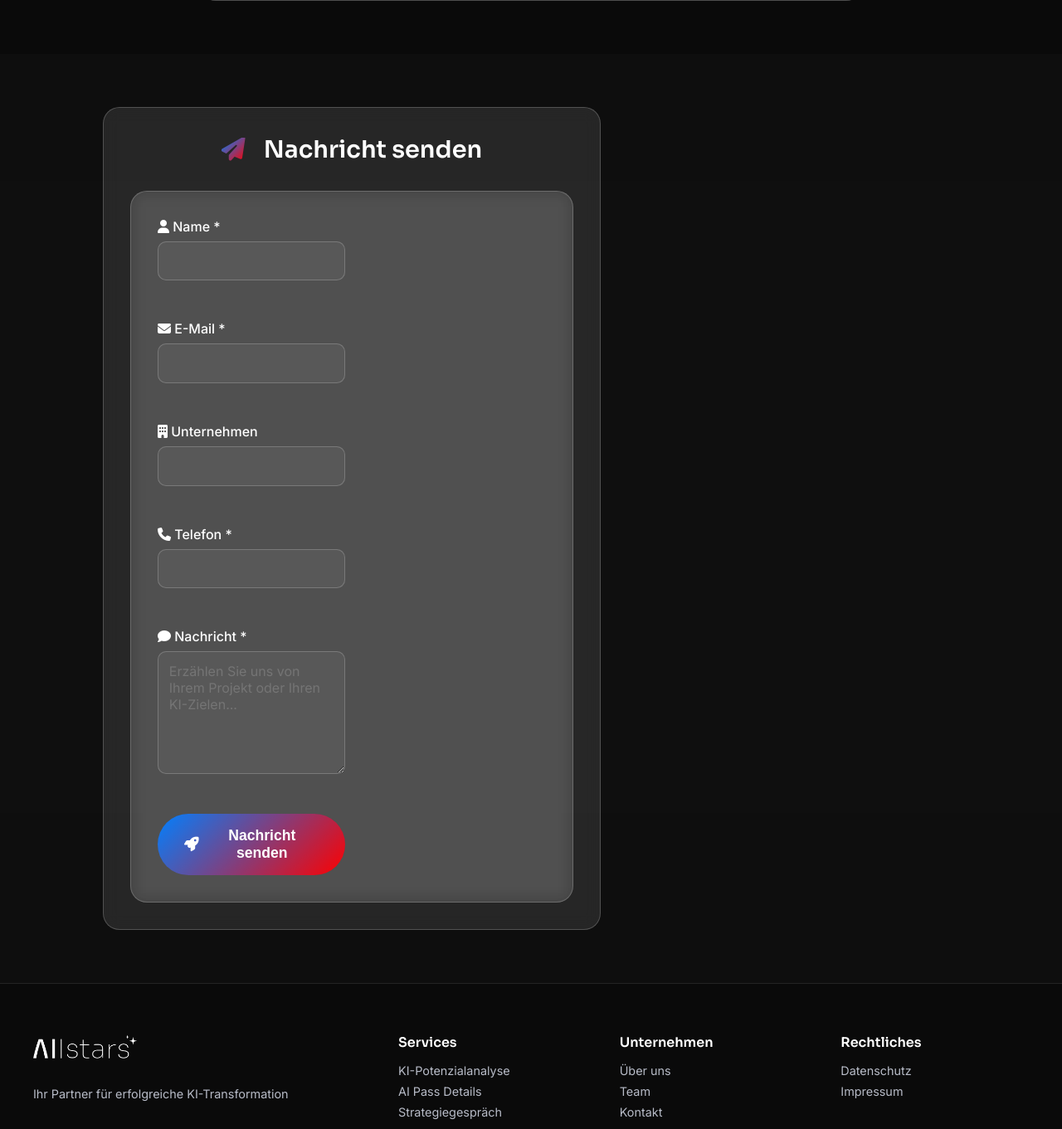
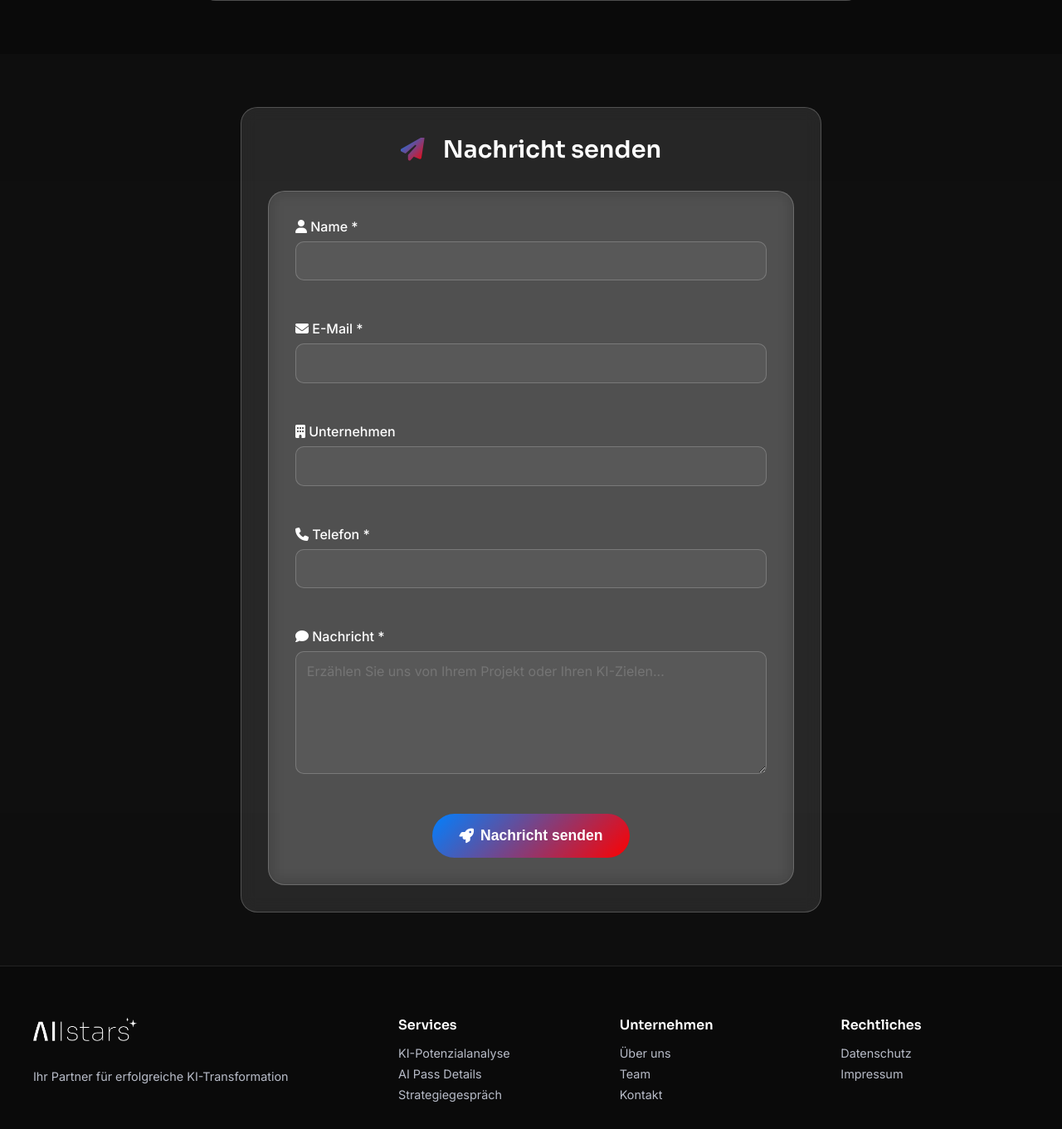
Before and after one commit to 2Patrick1111/kurs, a Flask app: page / in a window 1280 px wide. Shown: the part 1173-2534 px from the top of the page at 83% size. Run offline with Flask 3, Linux system fonts and the light colour scheme.

Commit message:
Improve contact form layout and appearance for better user experience
Refactors contact form in kontakt.html, removes form-row divs, and updates form-input styles in website-styles.css.

Replit-Commit-Author: Agent
Replit-Commit-Session-Id: 24450db1-d3b4-4f73-a2b5-f6c2bc65c6a2
Replit-Commit-Screenshot-Url: https://storage.googleapis.com/screenshot-production-us-central1/fd4cdddb-ef5b-437a-a1d5-8f8e6b62832b/24450db1-d3b4-4f73-a2b5-f6c2bc65c6a2/SIxLqjp

```diff
--- a/static/css/website-styles.css
+++ b/static/css/website-styles.css
@@ -555,16 +555,8 @@ body {
     min-height: 60vh;
 }
 
-.contact-container {
-    max-width: 1200px;
-    margin: 0 auto;
-    width: 100%;
-    display: flex;
-    justify-content: center;
-}
-
 .contact-form-container {
-    max-width: 600px;
+    max-width: 700px;
     width: 100%;
     margin: 0 auto;
 }
@@ -599,13 +591,15 @@ body {
 }
 
 .form-input {
-    padding: 1rem;
+    padding: 1.5rem;
     border: 1px solid var(--border-glass);
     border-radius: 10px;
     background: rgba(255, 255, 255, 0.05);
     color: var(--text-primary);
-    font-size: 1rem;
+    font-size: 1.1rem;
     font-family: inherit;
+    width: 100%;
+    box-sizing: border-box;
 }
 
 .form-input:focus {
--- a/templates/kontakt.html
+++ b/templates/kontakt.html
@@ -67,7 +67,6 @@
 
 <!-- Contact Form Section -->
 <section class="contact-form-section">
-    <div class="contact-container">
     <div class="contact-form-container glass-container">
             <h2 class="contact-form-title">
                 <i class="fas fa-paper-plane gradient-text"></i>
@@ -75,7 +74,6 @@
             </h2>
 
             <form action="{{ url_for('kontakt') }}" method="POST" class="contact-form" id="contactForm">
-                <div class="form-row">
                 <div class="form-group">
                     <label for="name" class="form-label">
                         <i class="fas fa-user"></i>
@@ -83,9 +81,7 @@
                     </label>
                     <input type="text" id="name" name="name" class="form-input" required>
                 </div>
-                </div>
 
-                <div class="form-row">
                 <div class="form-group">
                     <label for="email" class="form-label">
                         <i class="fas fa-envelope"></i>
@@ -93,9 +89,7 @@
                     </label>
                     <input type="email" id="email" name="email" class="form-input" required>
                 </div>
-                </div>
 
-                <div class="form-row">
                 <div class="form-group">
                     <label for="company" class="form-label">
                         <i class="fas fa-building"></i>
@@ -103,9 +97,7 @@
                     </label>
                     <input type="text" id="company" name="company" class="form-input">
                 </div>
-                </div>
 
-                <div class="form-row">
                 <div class="form-group">
                     <label for="phone" class="form-label">
                         <i class="fas fa-phone"></i>
@@ -113,9 +105,7 @@
                     </label>
                     <input type="tel" id="phone" name="phone" class="form-input" required>
                 </div>
-                </div>
 
-                <div class="form-row">
                 <div class="form-group">
                     <label for="message" class="form-label">
                         <i class="fas fa-comment"></i>
@@ -123,16 +113,12 @@
                     </label>
                     <textarea id="message" name="message" class="form-input form-textarea" rows="6" required placeholder="Erzählen Sie uns von Ihrem Projekt oder Ihren KI-Zielen..."></textarea>
                 </div>
-                </div>
 
-                <div class="form-row">
                 <button type="submit" class="form-submit-btn">
                     <i class="fas fa-rocket"></i>
                     Nachricht senden
                 </button>
-                </div>
             </form>
-        </div>
         </div>
 </section>
 {% endblock %}
```
Lines whose indentation alone changed are shown as unchanged.
